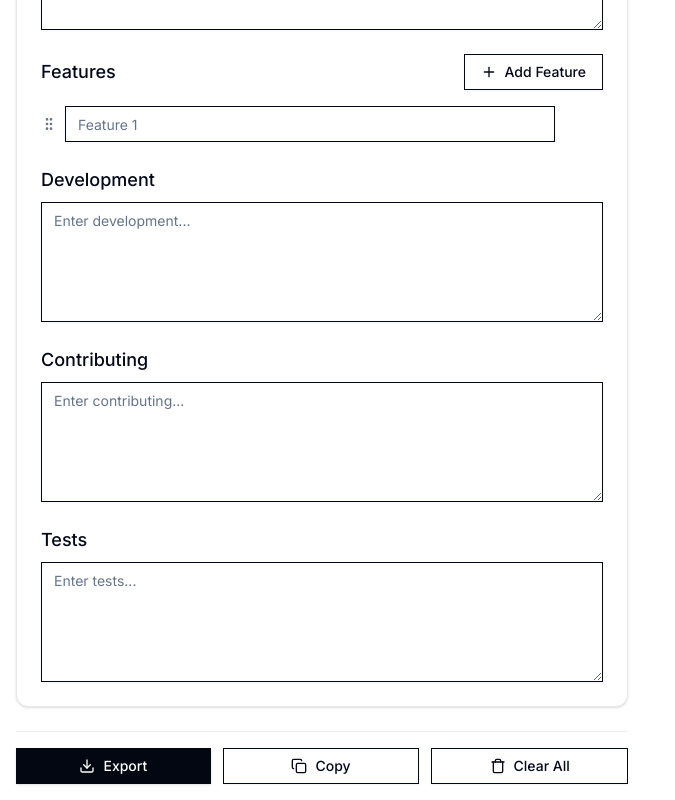
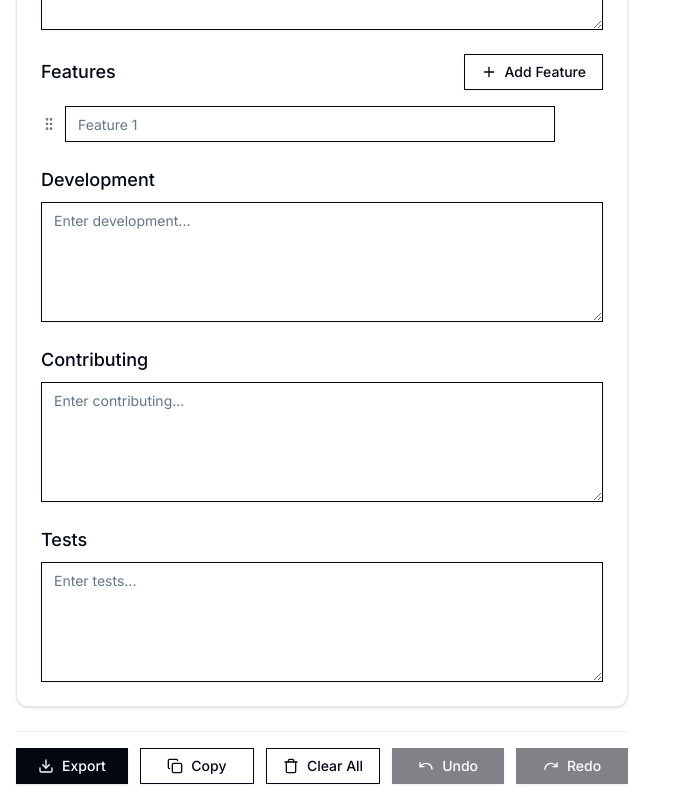
Before and after one commit to korybantes/github-pro-readme-generator, a Next.js app: page / in a window 1280 px wide. Shown: the part 1624-2424 px from the top of the page, without its empty margins (0-675 px from the left). Built offline with nearby package versions, Linux system fonts and the light colour scheme.

Commit message:
Fixed bugs

```diff
--- a/src/app/editor-section.tsx
+++ b/src/app/editor-section.tsx
@@ -11,7 +11,7 @@ import { Plus, Trash, GripVertical } from "lucide-react";
 import { useSortable } from "@dnd-kit/sortable";
 import { CSS } from "@dnd-kit/utilities";
 import { DndContext, closestCenter } from "@dnd-kit/core";
-import { useState } from "react";
+import { useState, Dispatch, SetStateAction } from "react";
 
 // New constant for deployment provider options
 const DEPLOYMENT_PROVIDERS = ["Vercel", "Netlify", "GitHub Pages", "Heroku", "Firebase"];
@@ -50,6 +50,8 @@ interface EditorSectionProps {
   title: string;
   setTitle: (title: string) => void;
   coverImage: string;
+  setUsername: Dispatch<SetStateAction<string>>;
+  setRepo: React.Dispatch<React.SetStateAction<string>>;
   setCoverImage: (url: string) => void;
   description: string;
   setDescription: (description: string) => void;
@@ -95,6 +97,8 @@ interface EditorSectionProps {
   setGifUrl: (url: string) => void;
   deployments: Deployment[];
   setDeployments: (deployments: Deployment[]) => void;
+  badgeStyle: string;
+  setBadgeStyle: React.Dispatch<React.SetStateAction<string>>;
 }
 
 export function EditorSection({ ...props }: EditorSectionProps) {
--- a/src/app/page.tsx
+++ b/src/app/page.tsx
@@ -15,8 +15,6 @@ import {
   DropdownMenuContent,
   DropdownMenuItem,
 } from '@/components/ui/dropdown-menu';
-import * as html2pdf from 'html2pdf.js';
-
 
 const licenses = {
   MIT: '[![License: MIT](https://img.shields.io/badge/License-MIT-yellow.svg)](https://opensource.org/licenses/MIT)',
@@ -425,8 +423,6 @@ export default function Home() {
           </div>
         </div>
       </header>
-
-
       <div className="grid lg:grid-cols-2 gap-6">
         <div className="flex flex-col gap-6">
           <div className="grid grid-cols-2 gap-4">
@@ -481,7 +477,9 @@ export default function Home() {
             badges={badges}
             setBadges={setBadges}
             username={username}
+            setUsername={setUsername}
             repo={repo}
+            setRepo={setRepo}
             tocEnabled={tocEnabled}
             openSections={openSections}
             setOpenSections={setOpenSections}
@@ -490,6 +488,8 @@ export default function Home() {
             setGifUrl={setGifUrl}
             deployments={deployments}
             setDeployments={setDeployments}
+            badgeStyle={badgeStyle}
+            setBadgeStyle={setBadgeStyle}
           />
 
           <div className="flex gap-3 border-t-subtle pt-4">
@@ -520,6 +520,15 @@ export default function Home() {
               <Trash size={16} />
               Clear All
             </Button>
+            {/* Undo/Redo buttons */}
+            <Button onClick={undo} className="flex-1 gap-2" disabled={historyIndex === 0}>
+              <Undo size={16} />
+              Undo
+            </Button>
+            <Button onClick={redo} className="flex-1 gap-2" disabled={historyIndex === history.length - 1}>
+              <Redo size={16} />
+              Redo
+            </Button>
           </div>
         </div>
 
@@ -533,3 +542,4 @@ export default function Home() {
     </main>
   );
 }
+import html2pdf from 'html2pdf.js';
```
